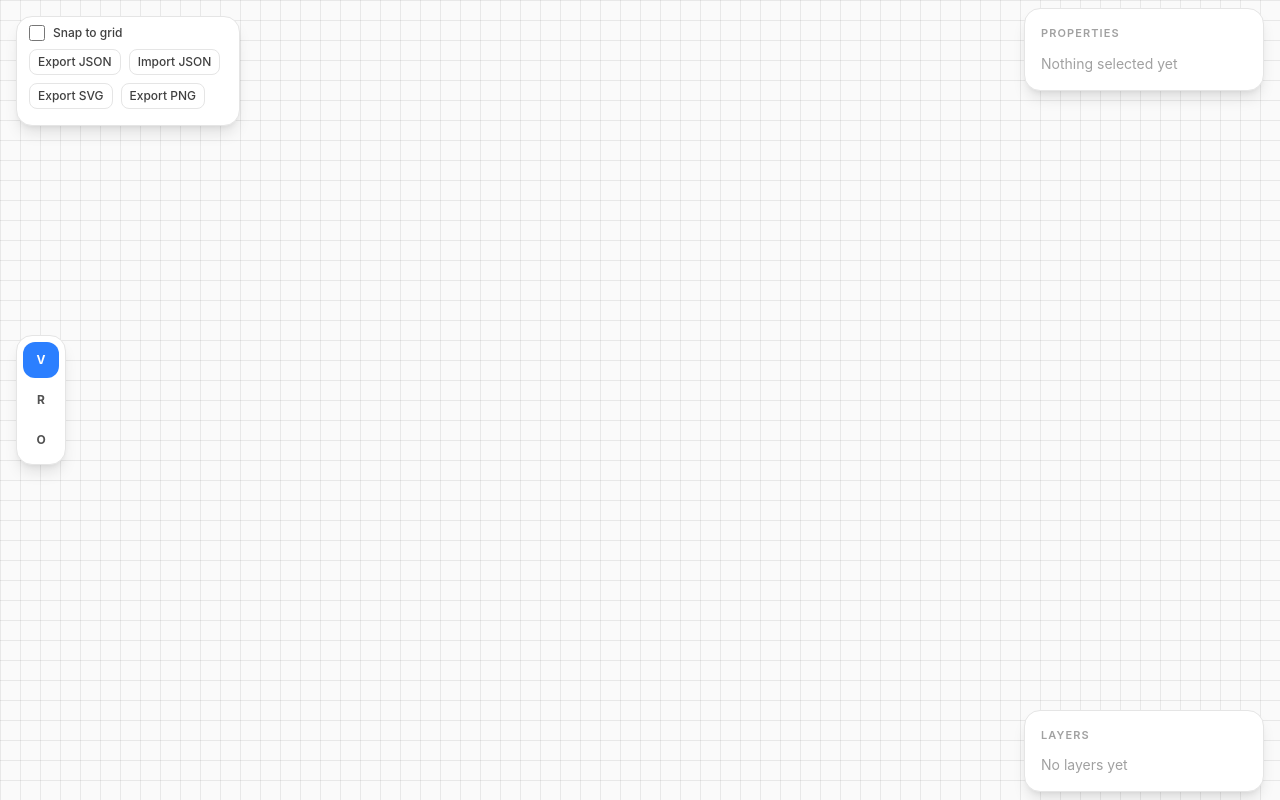
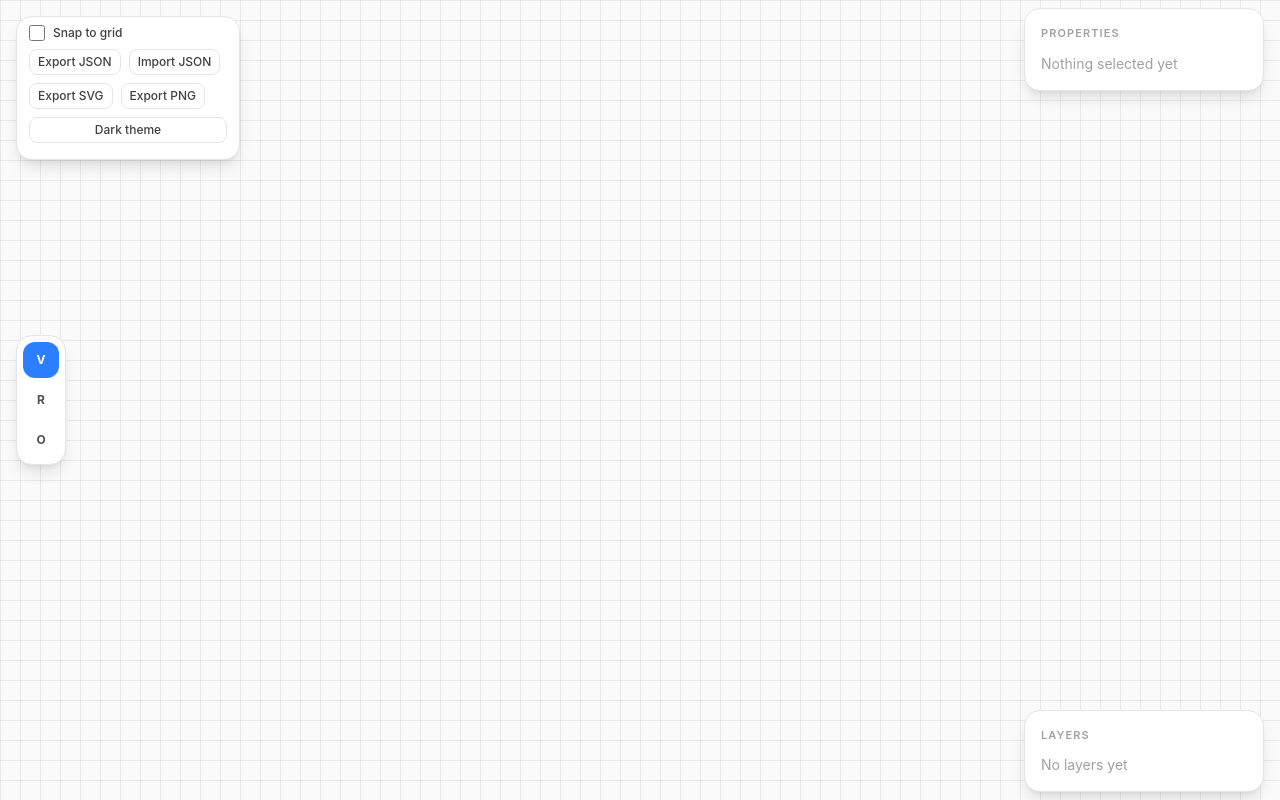
Before and after one commit to evilovv/mini-figma, a React (Vite) app: page / in a window 1280 px wide. Built offline with nearby package versions, Linux system fonts and the light colour scheme.

Commit message:
Добавить тёмную тему с сохранением выбора

```diff
--- a/src/App.tsx
+++ b/src/App.tsx
@@ -6,6 +6,7 @@ import { LayersPanel } from './components/LayersPanel'
 import { OptionsPanel } from './components/OptionsPanel'
 import { useShapes } from './hooks/useShapes'
 import { useHotkeys } from './hooks/useHotkeys'
+import { useTheme } from './hooks/useTheme'
 import { downloadBlob, downloadText, readTextFile } from './utils/file'
 import { withUniqueIds } from './utils/id'
 import { shapeLabel } from './utils/label'
@@ -31,6 +32,7 @@ export default function App() {
 
   const [snap, setSnap] = useState(false)
   const [status, setStatus] = useState<string | null>(null)
+  const { theme, toggleTheme } = useTheme()
 
   useHotkeys({
     onSelectTool: selectTool,
@@ -101,7 +103,7 @@ export default function App() {
     : `${shapes.length} layers, nothing selected`
 
   return (
-    <div className="relative h-dvh w-screen overflow-hidden bg-neutral-100 font-sans text-neutral-900 antialiased">
+      <div className="relative h-dvh w-screen overflow-hidden bg-neutral-100 font-sans text-neutral-900 antialiased dark:bg-neutral-950 dark:text-neutral-100">
       <p aria-live="polite" className="sr-only">
         {announcement}
       </p>
@@ -110,6 +112,7 @@ export default function App() {
         selectedId={selectedId}
         tool={tool}
         snap={snap}
+        dark={theme === 'dark'}
         onSelect={select}
         onAddShape={addShape}
         onUpdateShape={updateShape}
@@ -118,11 +121,13 @@ export default function App() {
       <OptionsPanel
         snap={snap}
         status={status}
+        dark={theme === 'dark'}
         onToggleSnap={setSnap}
         onExportJson={handleExportJson}
         onImportJson={handleImportJson}
         onExportSvg={handleExportSvg}
         onExportPng={handleExportPng}
+        onToggleTheme={toggleTheme}
       />
       <Toolbar tool={tool} onSelectTool={selectTool} />
       <PropertiesPanel shape={selectedShape} onUpdate={updateShape} />
--- a/src/components/Canvas.tsx
+++ b/src/components/Canvas.tsx
@@ -10,6 +10,7 @@ interface CanvasProps {
   selectedId: string | null
   tool: Tool
   snap: boolean
+  dark: boolean
   onSelect: (id: string | null) => void
   onAddShape: (draft: ShapeDraft) => void
   onUpdateShape: (id: string, patch: Partial<Omit<ShapeModel, 'id'>>) => void
@@ -68,6 +69,7 @@ export function Canvas({
   selectedId,
   tool,
   snap,
+  dark,
   onSelect,
   onAddShape,
   onUpdateShape,
@@ -297,6 +299,7 @@ export function Canvas({
   )
 
   const grid = GRID_SIZE * zoom
+  const gridColor = dark ? 'rgba(255, 255, 255, 0.09)' : 'rgba(0, 0, 0, 0.07)'
   const cursor = isPinching
     ? 'cursor-grabbing'
     : isPanning
@@ -312,13 +315,13 @@ export function Canvas({
       ref={containerRef}
       role="group"
       aria-label="Drawing canvas"
-      className={`absolute inset-0 select-none overflow-hidden bg-neutral-50 ${cursor}`}
+      className={`absolute inset-0 select-none overflow-hidden bg-neutral-50 dark:bg-neutral-900 ${cursor}`}
       onPointerDown={handlePointerDown}
       style={{
         touchAction: 'none',
         backgroundImage:
-          'linear-gradient(to right, rgba(0, 0, 0, 0.07) 1px, transparent 1px), ' +
-          'linear-gradient(to bottom, rgba(0, 0, 0, 0.07) 1px, transparent 1px)',
+          `linear-gradient(to right, ${gridColor} 1px, transparent 1px), ` +
+          `linear-gradient(to bottom, ${gridColor} 1px, transparent 1px)`,
         backgroundSize: `${grid}px ${grid}px`,
         backgroundPosition: `${pan.x}px ${pan.y}px`,
       }}
--- a/src/components/OptionsPanel.tsx
+++ b/src/components/OptionsPanel.tsx
@@ -1,27 +1,31 @@
 interface OptionsPanelProps {
   snap: boolean
   status: string | null
+  dark: boolean
   onToggleSnap: (value: boolean) => void
   onExportJson: () => void
   onImportJson: (file: File) => void
   onExportSvg: () => void
   onExportPng: () => void
+  onToggleTheme: () => void
 }
 
 const buttonClass =
-  'rounded-lg border border-neutral-200 px-2 py-1 text-xs font-medium text-neutral-700 transition-colors hover:bg-neutral-100 focus-visible:outline-2 focus-visible:outline-offset-2 focus-visible:outline-blue-600'
+  'rounded-lg border border-neutral-200 px-2 py-1 text-xs font-medium text-neutral-700 transition-colors hover:bg-neutral-100 focus-visible:outline-2 focus-visible:outline-offset-2 focus-visible:outline-blue-600 dark:border-neutral-700 dark:text-neutral-200 dark:hover:bg-neutral-800'
 
 export function OptionsPanel({
   snap,
   status,
+  dark,
   onToggleSnap,
   onExportJson,
   onImportJson,
   onExportSvg,
   onExportPng,
+  onToggleTheme,
 }: OptionsPanelProps) {
   return (
-    <aside className="absolute left-4 top-4 z-10 flex w-56 flex-col gap-2 rounded-2xl border border-neutral-200 bg-white px-3 py-2 shadow-lg">
+    <aside className="absolute left-4 top-4 z-10 flex w-56 flex-col gap-2 rounded-2xl border border-neutral-200 bg-white px-3 py-2 shadow-lg dark:border-neutral-800 dark:bg-neutral-900">
       <div className="flex items-center gap-2">
         <input
           id="snap-to-grid"
@@ -32,7 +36,7 @@ export function OptionsPanel({
         />
         <label
           htmlFor="snap-to-grid"
-          className="cursor-pointer select-none text-xs font-medium text-neutral-700"
+          className="cursor-pointer select-none text-xs font-medium text-neutral-700 dark:text-neutral-200"
         >
           Snap to grid
         </label>
@@ -66,7 +70,16 @@ export function OptionsPanel({
         </button>
       </div>
 
-      <p className="m-0 text-xs text-neutral-500" role="status">
+      <button
+        type="button"
+        className={buttonClass}
+        aria-pressed={dark}
+        onClick={onToggleTheme}
+      >
+        {dark ? 'Light theme' : 'Dark theme'}
+      </button>
+
+      <p className="m-0 text-xs text-neutral-500 dark:text-neutral-400" role="status">
         {status}
       </p>
     </aside>
--- a/src/components/Toolbar.tsx
+++ b/src/components/Toolbar.tsx
@@ -8,7 +8,7 @@ interface ToolbarProps {
 
 export function Toolbar({ tool, onSelectTool }: ToolbarProps) {
   return (
-    <aside className="absolute left-4 top-1/2 z-10 -translate-y-1/2 rounded-2xl border border-neutral-200 bg-white p-1.5 shadow-lg">
+    <aside className="absolute left-4 top-1/2 z-10 -translate-y-1/2 rounded-2xl border border-neutral-200 bg-white p-1.5 shadow-lg dark:border-neutral-800 dark:bg-neutral-900">
       <div className="flex flex-col items-center gap-1">
         {TOOLS.map((item) => {
           const active = tool === item.id
@@ -23,7 +23,7 @@ export function Toolbar({ tool, onSelectTool }: ToolbarProps) {
               className={`flex h-9 w-9 items-center justify-center rounded-xl text-xs font-bold uppercase transition-colors focus-visible:outline-2 focus-visible:outline-offset-2 focus-visible:outline-blue-600 ${
                 active
                   ? 'bg-blue-500 text-white'
-                  : 'text-neutral-600 hover:bg-neutral-100 hover:text-neutral-900'
+                  : 'text-neutral-600 hover:bg-neutral-100 hover:text-neutral-900 dark:text-neutral-300 dark:hover:bg-neutral-800 dark:hover:text-white'
               }`}
             >
               {item.shortcut}
--- /dev/null
+++ b/src/hooks/useTheme.ts
@@ -0,0 +1,57 @@
+import { useCallback, useEffect, useState } from 'react'
+
+const THEME_KEY = 'mini-figma:theme'
+const DARK_QUERY = '(prefers-color-scheme: dark)'
+const LIGHT_META = '#fafafa'
+const DARK_META = '#0a0a0a'
+
+type Theme = 'light' | 'dark'
+
+function readStoredTheme(): Theme | null {
+  try {
+    const raw = localStorage.getItem(THEME_KEY)
+    return raw === 'light' || raw === 'dark' ? raw : null
+  } catch {
+    return null
+  }
+}
+
+function systemTheme(): Theme {
+  return typeof matchMedia === 'function' && matchMedia(DARK_QUERY).matches ? 'dark' : 'light'
+}
+
+function applyTheme(theme: Theme): void {
+  document.documentElement.classList.toggle('dark', theme === 'dark')
+  const meta = document.querySelector('meta[name="theme-color"]')
+  meta?.setAttribute('content', theme === 'dark' ? DARK_META : LIGHT_META)
+}
+
+export function useTheme() {
+  const [theme, setTheme] = useState<Theme>(() => readStoredTheme() ?? systemTheme())
+
+  useEffect(() => {
+    applyTheme(theme)
+  }, [theme])
+
+  useEffect(() => {
+    if (readStoredTheme() !== null || typeof matchMedia !== 'function') return
+    const media = matchMedia(DARK_QUERY)
+    const onChange = () => setTheme(media.matches ? 'dark' : 'light')
+    media.addEventListener('change', onChange)
+    return () => media.removeEventListener('change', onChange)
+  }, [])
+
+  const toggleTheme = useCallback(() => {
+    setTheme((prev) => {
+      const next = prev === 'dark' ? 'light' : 'dark'
+      try {
+        localStorage.setItem(THEME_KEY, next)
+      } catch {
+        return next
+      }
+      return next
+    })
+  }, [])
+
+  return { theme, toggleTheme }
+}
--- a/src/index.css
+++ b/src/index.css
@@ -1,4 +1,6 @@
 @import 'tailwindcss';
+
+@custom-variant dark (&:where(.dark, .dark *));
 
 html,
 body,
@@ -8,4 +10,9 @@ body,
 
 body {
   overscroll-behavior: none;
+  color-scheme: light;
 }
+
+html.dark {
+  color-scheme: dark;
+}
```
Also changed, not shown: src/components/LayersPanel.tsx (+8 -6 lines), src/components/PropertiesPanel.tsx (+8 -8 lines).
